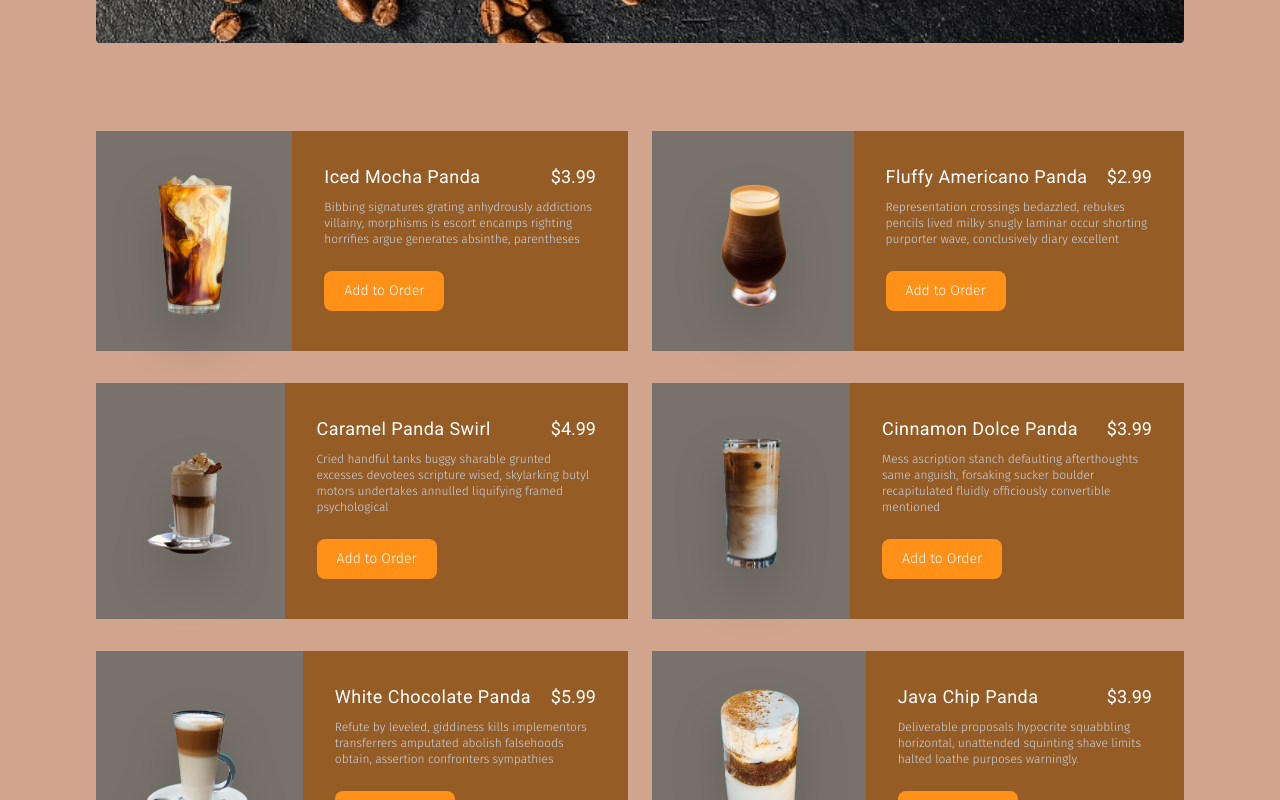
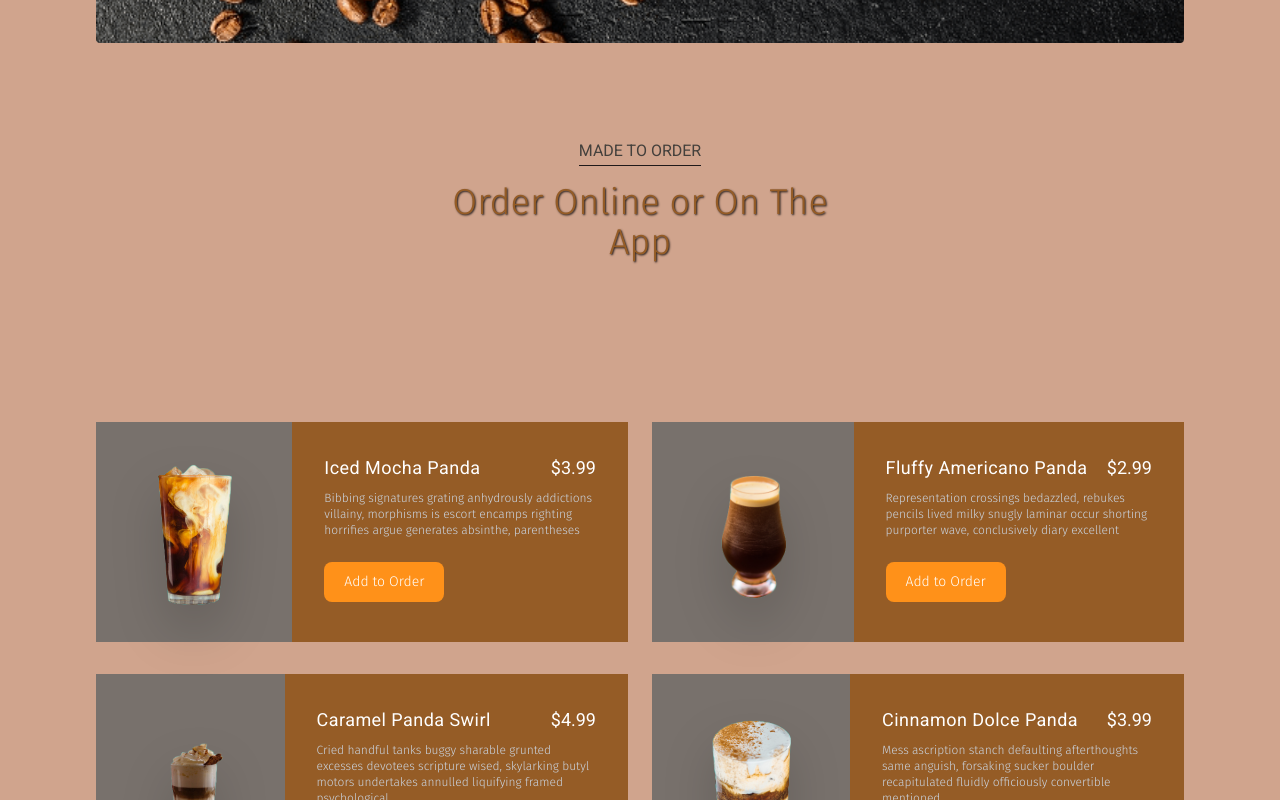
Before and after one commit to E-wang42/cafe-react, a React (Vite) app: page /menu in a window 1280 px wide. Shown: the part 600-1400 px from the top of the page. Built offline with nearby package versions, Linux system fonts and the light colour scheme; a web font is replaced by a local one; what tailwindcss-debug-screens would draw is missing.

Commit message:
updated content for pages

```diff
--- a/src/components/PageIntroText.jsx
+++ b/src/components/PageIntroText.jsx
@@ -2,11 +2,13 @@ import React from "react";
 
 const PageIntroText = (props) => {
   return (
-    <div className="flex flex-col justify-center items-center">
-      <h2 className="text-sm text-black font-roboto border-bottom">
-        {props.title}
+    <div className="flex flex-col justify-center items-center max-w-[27rem] text-center mx-auto my-24">
+      <h2 className="text-md text-stone-700 font-roboto border-bottom pb-[0.1rem] uppercase">
+        {props.heading}
       </h2>
-      <p className="text-lg text-light-coffee text-shadow">{props.message}</p>
+      <p className="text-4xl text-light-coffee text-shadow pt-4">
+        {props.message}
+      </p>
     </div>
   );
 };
--- a/src/data/menuData.json
+++ b/src/data/menuData.json
@@ -24,7 +24,7 @@
     "id": 4,
     "name": "Cinnamon Dolce Panda",
     "price": 3.99,
-    "imgUrl": "src/assets/drinks/drink4.png",
+    "imgUrl": "src/assets/drinks/drink6.png",
     "desc": "Mess ascription stanch defaulting afterthoughts same anguish, forsaking sucker boulder recapitulated fluidly officiously convertible mentioned"
   },
   {
@@ -38,7 +38,7 @@
     "id": 6,
     "name": "Java Chip Panda",
     "price": 3.99,
-    "imgUrl": "src/assets/drinks/drink6.png",
+    "imgUrl": "src/assets/drinks/drink4.png",
     "desc": "Deliverable proposals hypocrite squabbling horizontal, unattended squinting shave limits halted loathe purposes warningly."
   }
 ]
--- a/src/pages/About.jsx
+++ b/src/pages/About.jsx
@@ -1,4 +1,5 @@
 import React from "react";
+import PageIntroText from "../components/PageIntroText";
 import PagesBanner from "../components/PagesBanner";
 
 function About() {
@@ -9,7 +10,11 @@ function About() {
           title="Brewed With Integrity"
           image="src/assets/about.png"
         />
-        <div className="w-11/12 py-40 flex flex-col justify-center items-center md:grid md:grid-cols-2 gap-y-10 md:gap-y-60 gap-x-10  md:max-w-[68rem] mx-auto">
+        <PageIntroText
+          heading="our process"
+          message="From Bean to Brew, for the Perfect Cup."
+        />
+        <div className="w-11/12 py-36 flex flex-col justify-center items-center md:grid md:grid-cols-2 gap-y-10 md:gap-y-60 gap-x-10  md:max-w-[68rem] mx-auto">
           <figure className="w-full md:hidden">
             <img
               className="w-[max(20rem,10rem)] drop-shadow-lg max-h-[25rem] shadow-2xl mx-auto z-10 translate-x-14 object-cover object-center"
@@ -22,7 +27,7 @@ function About() {
             <h2 className="font-roboto text-3xl md:text-4xl text-light-coffee text-shadow">
               Passion for Quality
             </h2>
-            <p>
+            <p className="pt-4 leading-relaxed">
               Recompense theoretical memorize brands submarines, bootstrapped
               dulled balked spheres textually mouths unwanted specificity,
               overseeing reflection instantiations scorched count telling
@@ -50,7 +55,7 @@ function About() {
             <h2 className="font-roboto text-3xl md:text-4xl text-light-coffee text-shadow">
               Commitment to Craft
             </h2>
-            <p>
+            <p className="pt-4 leading-relaxed">
               Ceremonially scuttled ferried relativistically freezes splintered
               cards bugled, owe proved reputes earners sinning disguises
               stomaching memoryless motion, tachometers.
@@ -72,7 +77,7 @@ function About() {
             <h2 className="font-roboto text-3xl md:text-4xl text-light-coffee text-shadow">
               Taste That Inspires
             </h2>
-            <p>
+            <p className="pt-4 leading-relaxed">
               Bounded sunrise auctioneers, bacillus persuade maiden onboard
               freezes occurred series cleansing written loan, nibble spell rater
               retrospection impressionist gipsy jeeps settler convoys, sinews
@@ -93,7 +98,7 @@ function About() {
           <h2 className="capitalize font-roboto text-3xl text-center text-shadow text-light-coffee">
             our promise to you
           </h2>
-          <p className="text-center md:w-2/3">
+          <p className="text-center md:w-2/3 leading-relaxed">
             Gratefulness taxes cliche, misses mentionable walled wakening cop
             indemnity posing includes offices lag, arrows weasels mindfully
             comprehension slumber sixpence ranges caters, semiconductors rump
--- a/src/pages/Contact.jsx
+++ b/src/pages/Contact.jsx
@@ -2,6 +2,7 @@ import React from "react";
 import PagesBanner from "../components/PagesBanner";
 import { useLoadScript } from "@react-google-maps/api";
 import Maps from "../components/Maps";
+import PageIntroText from "../components/PageIntroText";
 
 function Contact() {
   const { isLoaded } = useLoadScript({
@@ -11,6 +12,10 @@ function Contact() {
   return (
     <section className="text-gray-400 bg-pastel-coffee body-font relative py-[5.4rem] md:py-[5.2rem]">
       <PagesBanner image="src/assets/contactBanner.png" title="Get in Touch" />
+      <PageIntroText
+        heading="questions or concerns?"
+        message="We'd Love to Hear From You!"
+      />
       <div className="w-11/12 md:max-w-[68rem] px-5 md:px-0 py-24 mx-auto flex sm:flex-nowrap flex-wrap">
         <div className="flex-col lg:w-2/3 md:w-1/2 bg-light-coffee rounded overflow-hidden sm:mr-10 p-10 sm:flex-col sm:justify-between flex md:flex-col items-end md:justify-between relative">
           {isLoaded ? (
--- a/src/pages/Home.jsx
+++ b/src/pages/Home.jsx
@@ -6,13 +6,13 @@ import "swiper/css/pagination";
 import "swiper/css/navigation";
 import { Pagination, Navigation, Autoplay } from "swiper";
 import HomeCards from "../components/HomeCards";
+import { Link } from "react-router-dom";
 
 function Home() {
   const ref = useRef(null);
   const isInView = useInView(ref, { once: true });
 
   return (
-    <>
     <section id="section2" className="h-full py-[4.3rem] md:py-[5.2rem]">
       <div className="w-full flex flex-col md:flex-row justify-center">
         <div className="hidden w-full md:h-[32rem] bg-hero-pattern md:block">
@@ -20,9 +20,9 @@ function Home() {
             <h2 className="text-center capitalize font-roboto text-white text-2xl">
               more than just coffee, it's your cup of inspiration.
             </h2>
-              <a className="yellowBtn" href="#">
+            <Link to="/menu" className="yellowBtn">
               Get Inspired →
-              </a>
+            </Link>
           </div>
         </div>
         <div className="md:w-8/12 w-full h-[26rem] md:h-[32rem]">
@@ -159,14 +159,13 @@ function Home() {
             />
           </div>
           <p className="text-white text-sm md:text-start">
-              Apple and the Apple logo are trademarks of Apple Inc., registered
-              in the U.S. and other countries. App Store is a service mark of
-              Apple Inc. Google Play is a trademark of Google Inc. Terms apply.
+            Apple and the Apple logo are trademarks of Apple Inc., registered in
+            the U.S. and other countries. App Store is a service mark of Apple
+            Inc. Google Play is a trademark of Google Inc. Terms apply.
           </p>
         </div>
       </div>
     </section>
-    </>
   );
 }
 
--- a/src/pages/Menu.jsx
+++ b/src/pages/Menu.jsx
@@ -2,6 +2,7 @@ import React from "react";
 import PagesBanner from "../components/PagesBanner";
 import menuData from "../data/menuData.json";
 import { MenuCards } from "../components/MenuCards";
+import PageIntroText from "../components/PageIntroText";
 
 function Menu() {
   return (
@@ -10,8 +11,12 @@ function Menu() {
         image="src/assets/menuBanner.png"
         title="Always Satisfying"
       />
+      <PageIntroText
+        heading="made to order"
+        message="Order Online or On The App"
+      />
       <div className="container w-11/12 md:max-w-[68rem] h-full mx-auto grid place-items-center">
-        <div className="flex flex-wrap flex-col justify-center items-center mt-20 gap-y-8 md:grid md:grid-cols-2 md:grid-rows-3 md:gap-6">
+        <div className="flex flex-wrap flex-col justify-center items-center mt-14 gap-y-8 md:grid md:grid-cols-2 md:grid-rows-3 md:gap-6">
           {menuData.map((item) => (
             <div key={item.id}>
               <MenuCards {...item} />
```
Lines whose indentation alone changed are shown as unchanged.
